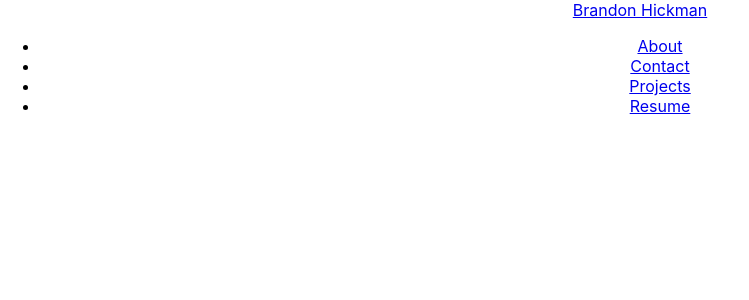
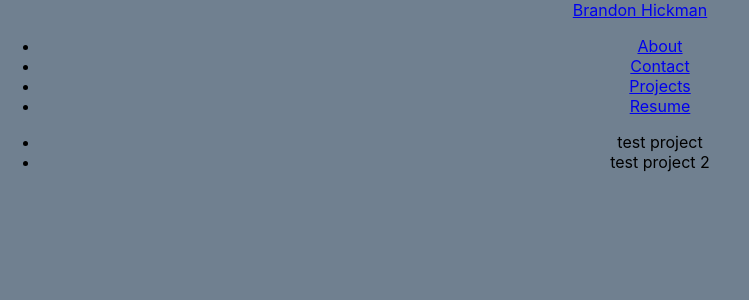
Before and after one commit to ClarkDoom/portfolio-react, a React (Create React App) app: page /Projects in a window 1280 px wide. Shown: the top 300 px of the page, without its empty margins (0-749 px from the left). Built offline with nearby package versions, Linux system fonts and the light colour scheme.

Commit message:
configure project page to connect to project data source and display project titles in a UL

```diff
--- a/src/App.css
+++ b/src/App.css
@@ -36,3 +36,7 @@
     transform: rotate(360deg);
   }
 }
+
+body {
+  background-color: slategray;
+}
--- a/src/data/projects.js
+++ b/src/data/projects.js
@@ -1,7 +1,6 @@
-import { url } from "inspector";
-
 const projects = [
-  {title: "test project",
+  {
+    title: "test project",
     description: "does x with x on x using x",
     image: "https://binaries.templates.cdn.office.net/support/templates/en-gb/lt02919188_quantized.png",
     repositoryLink: "https://github.com/ClarkDoom/",
--- a/src/pages/Projects.jsx
+++ b/src/pages/Projects.jsx
@@ -3,9 +3,11 @@ import { projects } from "../data/projects";
 const Projects = () => {
   return (
     <>
-      {projects.map((project)=> {
-        {project.name}
-      })}
+      <ul>
+      {projects.map(project =>
+          <li key={project.title}>{project.title}</li>
+      )}
+      </ul>
     </>
   );
 }
```
Lines whose indentation alone changed are shown as unchanged.
